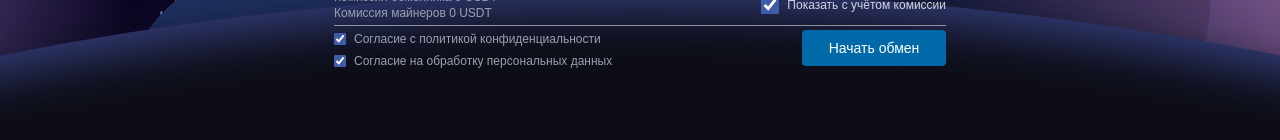
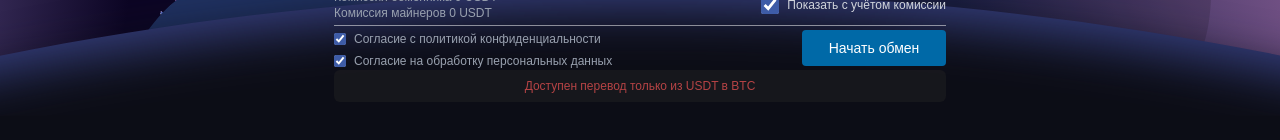
Before and after one commit to IvanGaevskiy/crypto-app, a React (Vite) app in the folder react/: page / in a window 1280 px wide. Both pictures are taken after a click on the button "Начать обмен". Shown: the part 356-496 px from the top of the page. Built offline with nearby package versions, Linux system fonts and the light colour scheme; no server answers.

Commit message:
added validation usdtTobtc, fix min-max

```diff
--- a/react/src/components/ValidationInput.tsx
+++ b/react/src/components/ValidationInput.tsx
@@ -13,7 +13,7 @@ export const ValidationInput = <T extends any[]>({
   className,
   isEmpty = true,
   validFunc,
-  args,
+  args
 }: ValidationInputProps<T>) => {
   const error = validFunc(...args)
 
@@ -22,10 +22,7 @@ export const ValidationInput = <T extends any[]>({
 
   return (
     <div
-      className={clsx(
-        'rounded-md text-[#ff5858ae] bg-[#23232377] py-2 px-1 text-xs',
-        className
-      )}
+      className={clsx('rounded-md bg-[#23232377] px-1 py-2 text-xs text-[#ff5858ae]', className)}
     >
       {error}
     </div>
--- a/react/src/constanst.ts
+++ b/react/src/constanst.ts
@@ -48,4 +48,5 @@ export const MIN_GET_ERROR = `Маленькое значение (${MIN} USDT
 export const RECIPIENT_ADDRESS_ERROR = 'Некорректный адрес (P2PKH/P2SH/P2WPKH)';
 export const EMAIL_ERROR = 'Проверьте email — есть опечатка ';
 export const KYC_AML_ERROR = 'Отметьте чекбоксы для продолжения';
+export const USTD_TO_BTC_ERROR = 'Доступен перевод только из USDT в BTC';
 export const SERVER_HOST = 'http://localhost:3000'
--- a/react/src/pages/exchange/ExchangePage.tsx
+++ b/react/src/pages/exchange/ExchangePage.tsx
@@ -20,7 +20,8 @@ import {
   isValidAmountTo,
   isValidEmail,
   isValidKYCAndAML,
-  isValidPurposePay
+  isValidPurposePay,
+  isValidUSDTToBTC
 } from '../../validations'
 import { createTransaction, getCurrencies } from './ExchangeRequests'
 import type { ResponseGetCurrencies } from './ExchangeRequests'
@@ -83,13 +84,17 @@ export const ExchangePage = () => {
   const startExchangeSubmit = (e: React.MouseEvent<HTMLButtonElement>) => {
     e.preventDefault()
     console.log('Начинаем валидацию...')
+    console.log('currFrom', currFrom)
+    console.log('amountFrom', amountFrom)
+    console.log('amountTo', amountTo)
 
     const validations = {
       amountFrom: isValidAmountFrom(amountFrom, minFrom, maxFrom),
       amountTo: isValidAmountTo(amountTo, minTo, maxTo),
       purposePay: isValidPurposePay(purposePay),
       email: isValidEmail(email),
-      kycAndAml: isValidKYCAndAML([isKYC, isAML])
+      kycAndAml: isValidKYCAndAML([isKYC, isAML]),
+      usdtToBtc: isValidUSDTToBTC(currFrom, currTo)
     }
 
     console.log('Результаты валидации:', validations)
@@ -100,7 +105,7 @@ export const ExchangePage = () => {
       console.log('Все валидации пройдены успешно!')
       setIsSubmit(true)
     } else {
-      console.log('Некоторые валидации не пройдены :(')
+      console.log('Некоторые валидации не пройдены :')
 
       const newEmptyState: Record<string, boolean> = {}
       for (const [key, isError] of Object.entries(validations)) {
@@ -124,6 +129,18 @@ export const ExchangePage = () => {
       const isEmpty = value == '' || value == '0'
 
       setFunc(value)
+      setIsEmpty((prev) => ({ ...prev, [key]: isEmpty }))
+    }
+  }
+
+  const onInputInsert = (
+    setFunc: () => void,
+    key: string,
+  ) => {
+    return () => {
+      const isEmpty = false
+
+      setFunc()
       setIsEmpty((prev) => ({ ...prev, [key]: isEmpty }))
     }
   }
@@ -338,13 +355,13 @@ export const ExchangePage = () => {
                   className={currColorFrom}
                   text="min: "
                   value={minFrom}
-                  onMouseDown={() => setAmountFrom(String(minFrom))}
+                  onMouseDown={onInputInsert(() => setAmountFrom(minFrom), 'usdtToBtc')}
                 />
                 <MiniButton
                   className={currColorFrom}
                   text="max: "
                   value={maxFrom}
-                  onMouseDown={() => setAmountFrom(String(maxFrom))}
+                  onMouseDown={onInputInsert(() => setAmountFrom(maxFrom), 'usdtToBtc')}
                 />
               </MinMaxContainer>
 
@@ -488,11 +505,16 @@ export const ExchangePage = () => {
         </Button>
       </div>
       <ValidationInput
-        className="mt-2"
+        className="mt-2 mb-1"
         isEmpty={!isEmpty.isAML && !isEmpty.isKYC}
         validFunc={isValidKYCAndAML}
         args={[[isKYC, isAML]]}
       />
+      <ValidationInput
+        isEmpty={isEmpty.usdtToBtc}
+        validFunc={isValidUSDTToBTC}
+        args={[currFrom, currTo]}
+      />
     </div>
   )
 }
--- a/react/src/validations.ts
+++ b/react/src/validations.ts
@@ -5,7 +5,8 @@ import {
   MAX_SEND_ERROR,
   MIN_GET_ERROR,
   MIN_SEND_ERROR,
-  RECIPIENT_ADDRESS_ERROR
+  RECIPIENT_ADDRESS_ERROR,
+  USTD_TO_BTC_ERROR
 } from './constanst'
 
 import Decimal from 'decimal.js'
@@ -65,3 +66,11 @@ export const isValidKYCAndAML = (checkboxes: boolean[]): string | null => {
 
   return null
 }
+
+export const isValidUSDTToBTC = (currFrom: string, currTo: string): string | null => {
+  if (!(currFrom === 'USDT' && currTo === 'BTC')) {
+    return USTD_TO_BTC_ERROR
+  }
+
+  return null
+}
```
